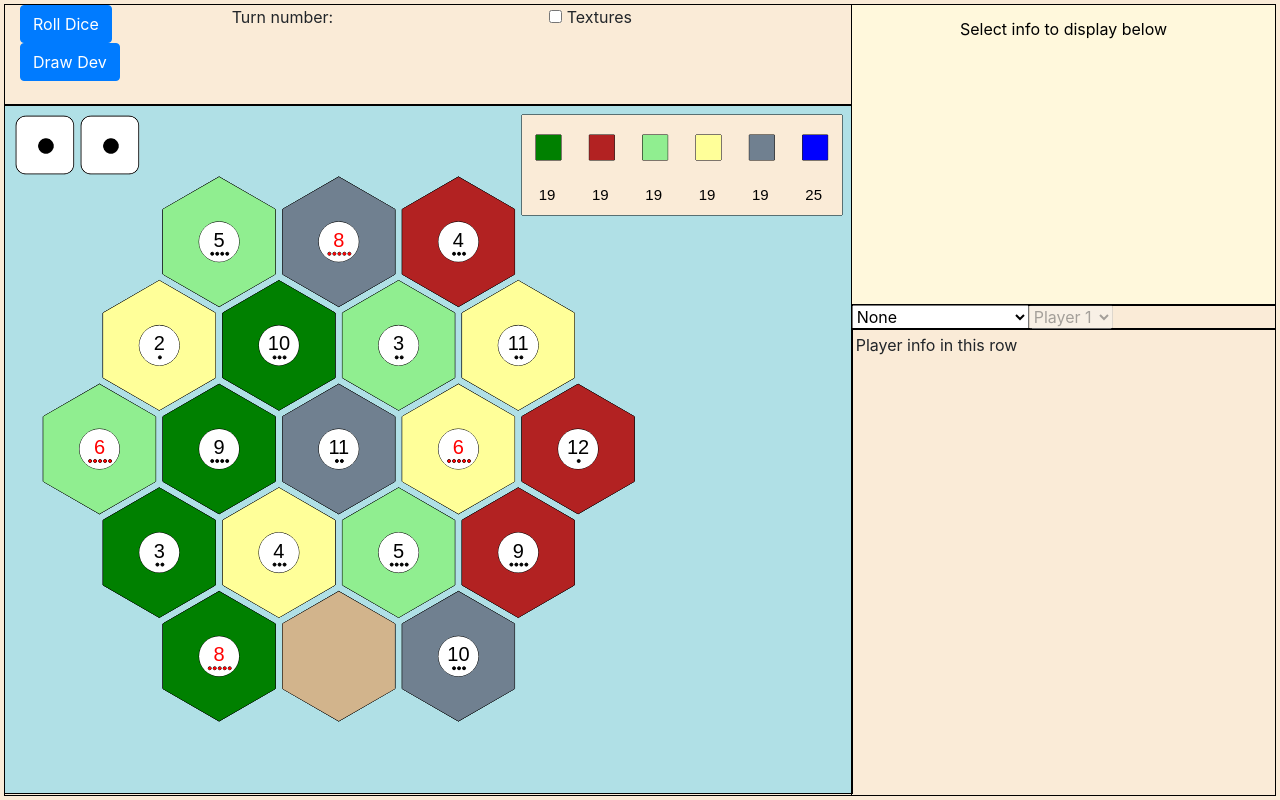
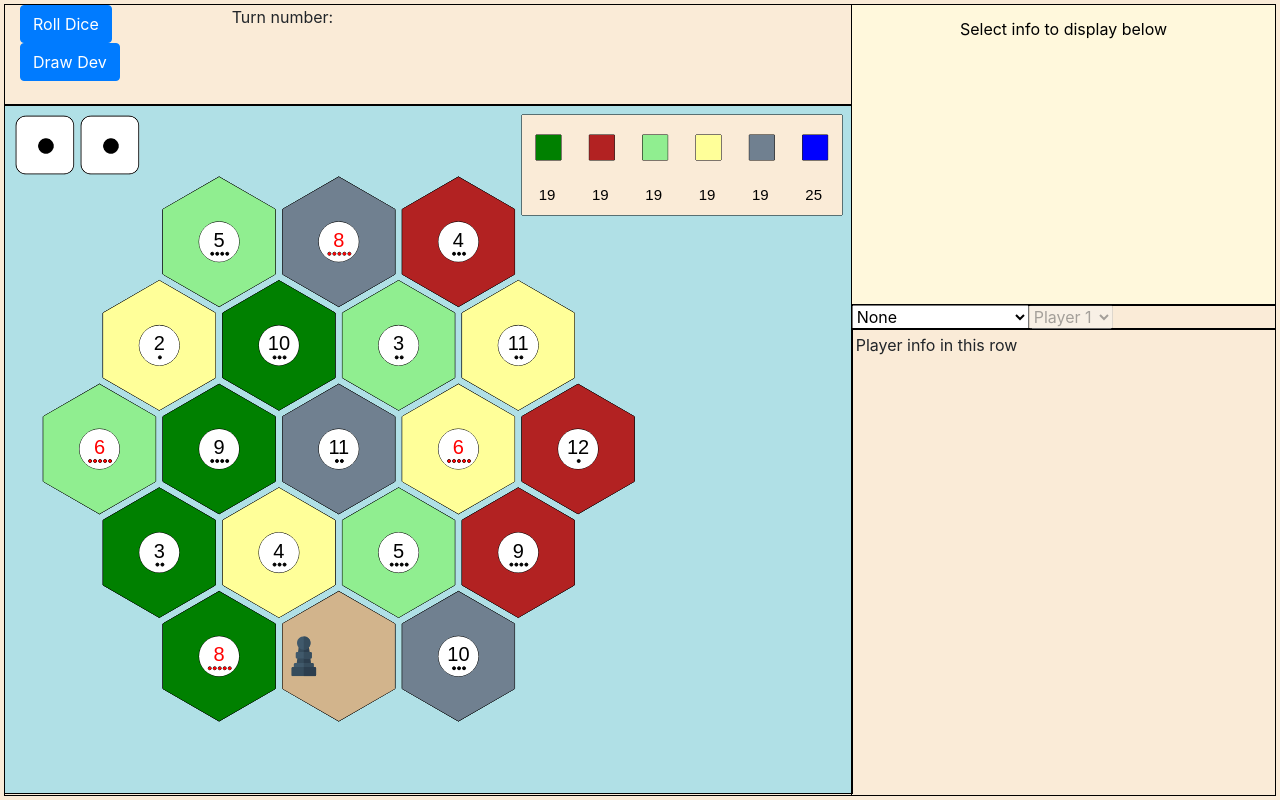
Before and after one commit to paullewis2013/D3Project, a plain HTML site: page index.html in a window 1280 px wide. Drawn offline with nearby package versions, Linux system fonts and the light colour scheme.

Commit message:
robber added
robber added
moves randomly player cannot yet select where to place it
removed texture options due to image loading issues

```diff
--- a/board.js
+++ b/board.js
@@ -21,6 +21,8 @@ var bank = [19, 19, 19, 19, 19];
 var resultsShown = false
 var turnNumber = 0
 
+//maybe this should point to a tile
+var robberLocation = null
 
 //the tiles on the board
 //a 2d array where first index represents row and second represent num in row
@@ -114,6 +116,8 @@ function Tile(r, num, color, path){
     this.blocked = false;
     this.path = path;
     this.img = null;
+    this.cx = 0;
+    this.cy = 0;
 }
 Tile.prototype.block = function() {
     this.blocked = true;
@@ -167,39 +171,62 @@ function setUpTiles(){
         }
     }
 
+    //assemble things into tiles
+    var tempTiles = []
+    for(i = 0; i < colorNums.length; i++){
+        tempTiles[i] = new Tile(resourceTypes[i], resourceNums[i], colorNums[i], resourceImgs[i])
+        if(tempTiles[i].number == 7){
+            tempTiles[i].block()
+        }
+    }
+
+    //console.log(tempTiles)
+
+    //spiral insert
     counter = 0;
-    //spiral insert
 
     //go down left side first
     for(i = 0; i < 5; i++){
-        tilesArr[i].push( new Tile(resourceTypes[counter], resourceNums[counter], colorNums[counter], resourceImgs[counter]));
+        tilesArr[i].push( tempTiles[counter]);
         counter++;
     }
     //middle one on bottom row
-    tilesArr[4].push(new Tile(resourceTypes[counter], resourceNums[counter], colorNums[counter], resourceImgs[counter]))
+    tilesArr[4].push( tempTiles[counter]);
     counter++;
 
     //put these ones in the wrong spot but we fix it later
     for(i = 4; i >= 0; i--){
-        tilesArr[i].push(new Tile(resourceTypes[counter], resourceNums[counter], colorNums[counter], resourceImgs[counter]))
+        tilesArr[i].push( tempTiles[counter]);
         counter++;
     }
 
     //go down next part of spiral on inside
     for(i = 0; i < 4; i++){
-        tilesArr[i].splice(1,0,new Tile(resourceTypes[counter], resourceNums[counter], colorNums[counter], resourceImgs[counter]))
+        tilesArr[i].splice(1,0,( tempTiles[counter]))
         counter++;
     }
 
     //go up next part of spiral on inside
     for(i = 3; i > 0; i--){
-        tilesArr[i].splice(2,0,new Tile(resourceTypes[counter], resourceNums[counter], colorNums[counter], resourceImgs[counter]))
+        tilesArr[i].splice(2,0,( tempTiles[counter]));
         counter++;
     }
 
     //finally center goes in
-    tilesArr[2].splice(2,0,new Tile(resourceTypes[counter], resourceNums[counter], colorNums[counter], resourceImgs[counter]))
+    tilesArr[2].splice(2,0,( tempTiles[counter]));
     counter++;
+
+
+    //find location of robber and record it
+    for(i = 0; i < 5; i++){
+        for(j = 0; j < tilesArr[i].length; j++){
+            if(tilesArr[i][j].blocked == true){
+                robberLocation = tilesArr[i][j]
+            }
+        }
+    }
+
+    //console.log(robberLocation)
 
 }
 
@@ -212,7 +239,7 @@ function setup(){
     populateDiceResultsArr()
     graphicButton()
     setUpTiles()
-    //drawCircles()
+    drawTiles()
     calcProduction()
     drawCanvas()
 }
@@ -264,6 +291,12 @@ function rollDice(){
 
     dice_results_arr[result - 2].frequency += 1;
 
+    if(result ==7){
+        moveRobber()
+    }else{
+        //generate resources
+    }
+
     return result;
 }
 
@@ -312,6 +345,34 @@ function playDevCard(card){
         default:
             break;
     }
+}
+
+function moveRobber(){
+
+    currTile = robberLocation
+    currTile.unBlock()
+
+    //replace this with ability to select tile
+    randomIndex = Math.floor(Math.random() * 19)
+    //console.log(randomIndex)
+
+    for(i=0; i<5; i++){
+        for(j=0; j<tilesArr[i].length; j++){
+            randomIndex -= 1
+            if(randomIndex == 0 && tilesArr[i][j] != currTile){
+                robberLocation = tilesArr[i][j]
+                tilesArr[i][j].block()
+            }
+        }
+    }
+
+    if(textured){
+        drawTileTextures()
+    }
+    drawTiles()
+    drawRobber()
+
+
 }
 
 //--------------------------------------------------
--- a/canvas.js
+++ b/canvas.js
@@ -11,6 +11,10 @@ var ctx = canvas.getContext('2d')
 ctx.font= "30px Arial";
 
 var textured = false;
+
+var robberImage = new Image();
+robberImage.src = "assets/robber.svg"
+var robberLoaded = false;
 
 function toggleTexture(){
     textured = !textured
@@ -37,7 +41,7 @@ function drawDice(){
 
     }
     //remove me I don't belong here
-    drawCircles()
+    //drawCircles()
 }
 
 function drawTileTextures(){
@@ -80,7 +84,7 @@ function drawTileTextures(){
             tilesArr[i][j].img = new Image();
             tilesArr[i][j].img.src = tilesArr[i][j].getPath()
 
-            console.log(tilesArr[i][j].img)
+            //console.log(tilesArr[i][j].img)
 
 
             //this is a miracle
@@ -109,10 +113,12 @@ function drawTileTextures(){
                     //pay attention to this here because it is wrong
                     //this will immediately start drawing tiles
                     //any number of the image functions could have finished but none are guaranteed to
-                    if(i == 4 && j == 2){
-                        drawCircles()
-                        console.log("boop")
-                    }
+
+                    //accidental race condition
+                    // if(i == 4 && j == 2){
+                    //     drawCircles()
+                    //     //console.log("boop")
+                    // }
                 }
 
             }
@@ -125,13 +131,14 @@ function drawTileTextures(){
 
 
     }
+    setTimeout(drawTiles(), 5500)
 
 }
 
 //this actually draws hexagons now but it could do circles or whatever else involves visiting
 //center point of each tile
 //this function should be called drawTiles lol
-function drawCircles(){
+function drawTiles(){
     var centerX = canvas.width /2;
     var centerY = 2 * (canvas.height / 7) - 50;
     var radius = canvas.height/11.5;
@@ -178,6 +185,9 @@ function drawCircles(){
             //7/6 makes the hexagons flushhh 6.9/6 looks nicer anything below leaves a gap
             var hexRad = radius * 6.5/6
 
+            tilesArr[i][j].cx = centerX;
+            tilesArr[i][j].cy = centerY;
+
             if(!textured){
                 //makes hexagon with color
                 ctx.beginPath();
@@ -198,6 +208,7 @@ function drawCircles(){
             }else{
 
                 //wait for textures to load
+                //drawTileTextures()
 
             }
 
@@ -211,6 +222,8 @@ function drawCircles(){
             // ctx.stroke();
 
             //dont draw a num tile on the desert
+            //console.log(tilesArr[i][j].number)
+
             if(tilesArr[i][j].number != 7){
                 //draw inner circle
                 ctx.beginPath();
@@ -255,7 +268,7 @@ function drawCircles(){
         }
 
     }
-
+    //console.log(tilesArr)
 }
 
 function drawBank(){
@@ -292,15 +305,33 @@ function drawBank(){
     }
 }
 
+//write me
 function drawRoads(){
 
 }
 
+//write me
 function drawSettlements(){
 
 }
 
+//write me
 function drawTimer(){
+
+}
+
+//write me
+function drawRobber(){
+
+    if(!robberLoaded){
+        robberImage.onload = function(){
+            ctx.drawImage(robberImage, robberLocation.cx - 55, robberLocation.cy - 20, 40, 40);
+            //console.log("drawing at " + robberLocation.cx + "," + robberLocation.cy)
+            robberLoaded = true;
+        }
+    }else{
+        ctx.drawImage(robberImage, robberLocation.cx - 55, robberLocation.cy - 20, 40, 40);
+    }
 
 }
 
@@ -311,14 +342,16 @@ function drawCanvas(){
     //draw the tiles
     if(textured){
         drawTileTextures()
+    }else{
+        drawTiles()
     }
-    drawCircles()
 
     drawDice()
     drawBank()
 
     drawRoads()
     drawSettlements()
+    drawRobber()
 
     //this one can be uncommented when it exists
     // if(showTime){
--- a/index.html
+++ b/index.html
@@ -34,10 +34,10 @@
                             <p id="turnNumber">Turn number:</p>
                         </div>
 
-                        <div class="col">
+                        <!-- <div class="col">
                             <input type="checkbox" id="textureCheck" unchecked onclick="toggleTexture()">
                             <label for="textureCheck">Textures</label>
-                        </div>
+                        </div> -->
 
                         <!-- <div class="col" id="bankTableDiv">
                             <table id="bankTable" class="table table-bordered table-light">
```
Also changed, not shown: assets/robber.svg (added).
